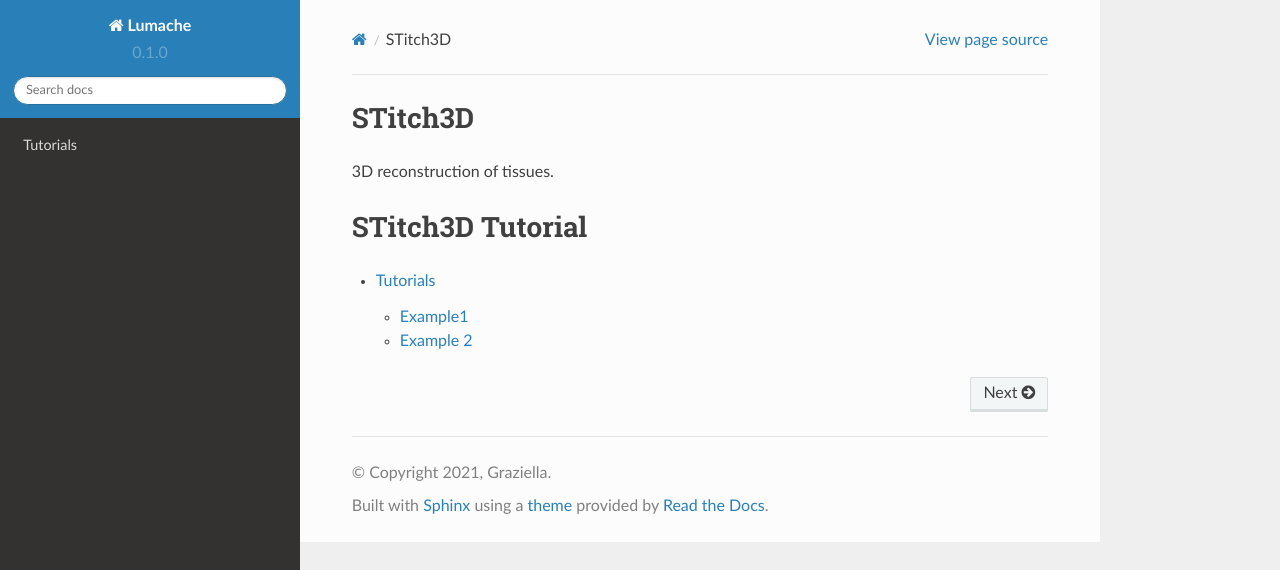
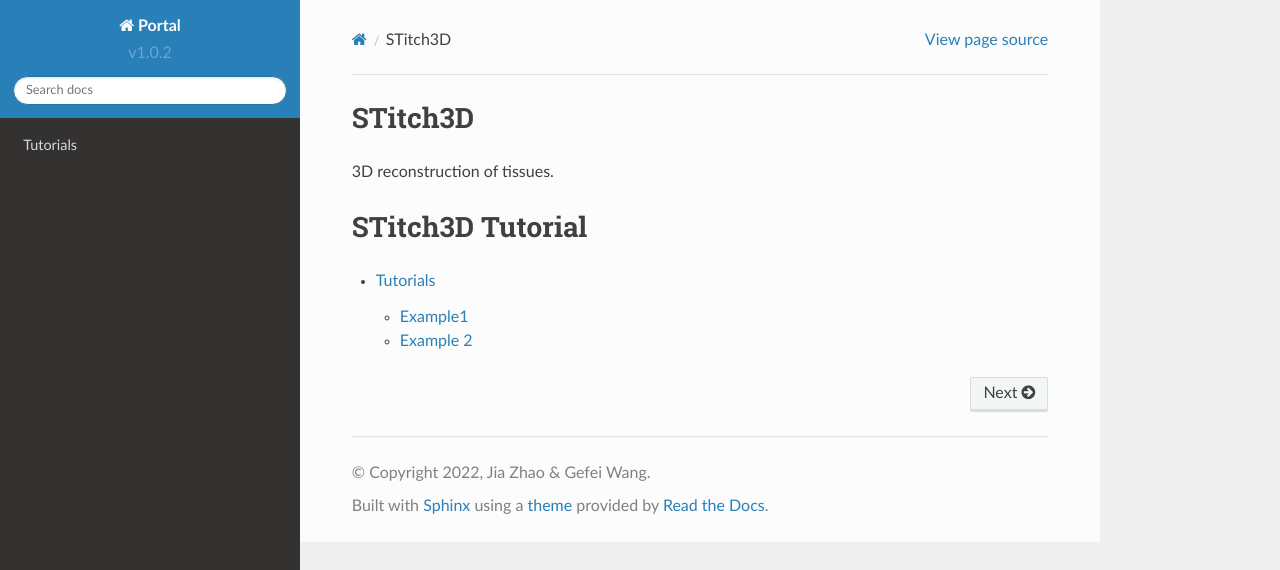
Before and after one commit to gefeiwang/STitch3D-tutorial, a Sphinx documentation site: the page built from docs/source/index.rst, in a window 1280 px wide. Shown: the top 570 px of the page. Built offline with Sphinx 7.4.7 and the Read the Docs theme 2.0.0, drawn with Linux system fonts in a browser that asks for light colours.

Commit message:
Add files via upload

```diff
--- a/docs/source/conf.py
+++ b/docs/source/conf.py
@@ -2,16 +2,17 @@
 
 # -- Project information
 
-project = 'Lumache'
-copyright = '2021, Graziella'
-author = 'Graziella'
+project = 'Portal'
+copyright = '2022, Jia Zhao & Gefei Wang'
+author = 'Jia Zhao & Gefei Wang'
 
-release = '0.1'
-version = '0.1.0'
+release = 'v1.0.2'
+version = 'v1.0.2'
 
 # -- General configuration
 
 extensions = [
+    'nbsphinx',
     'sphinx.ext.duration',
     'sphinx.ext.doctest',
     'sphinx.ext.autodoc',
```
